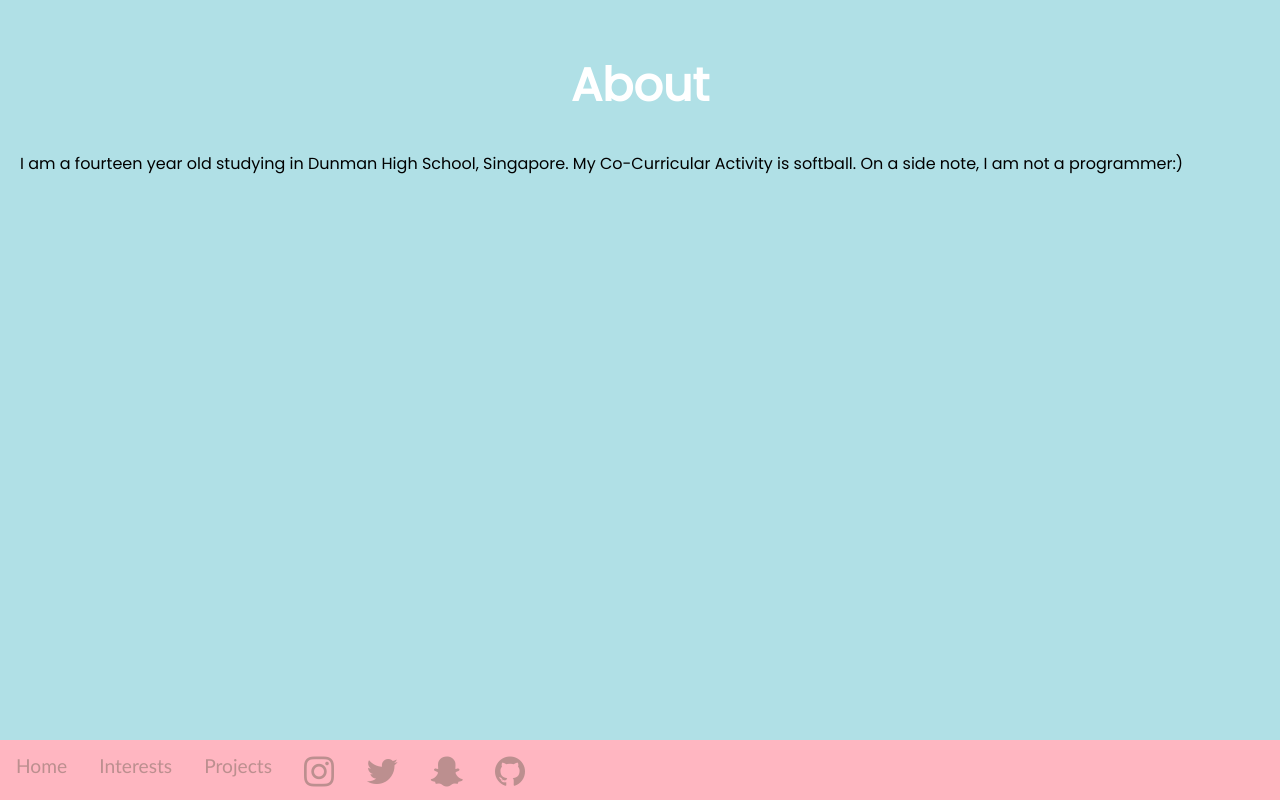
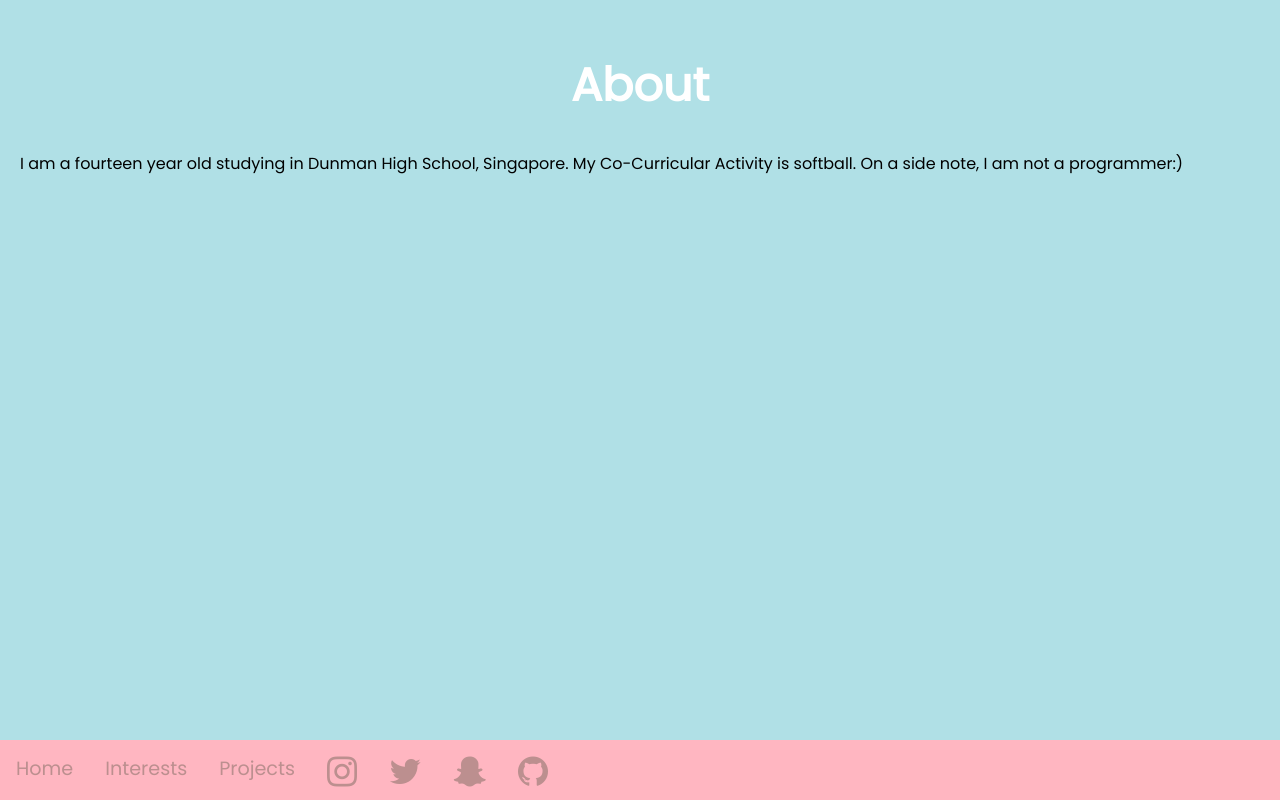
Before and after one commit to dhs17y2jtaneenaa/dhs17y2jtaneenaa.github.io, a plain HTML site: page about.html in a window 1280 px wide. Drawn offline with Linux system fonts and the light colour scheme.

Commit message:
Update about.html

```diff
--- a/about.html
+++ b/about.html
@@ -38,7 +38,7 @@
     text-align: center;
     padding: 14px 16px;
     text-decoration: none;
-    font-family: Calibri;
+    font-family: Poppins;
 }
 li a:hover:not(.active) {
     background-color: #b03060;
```
